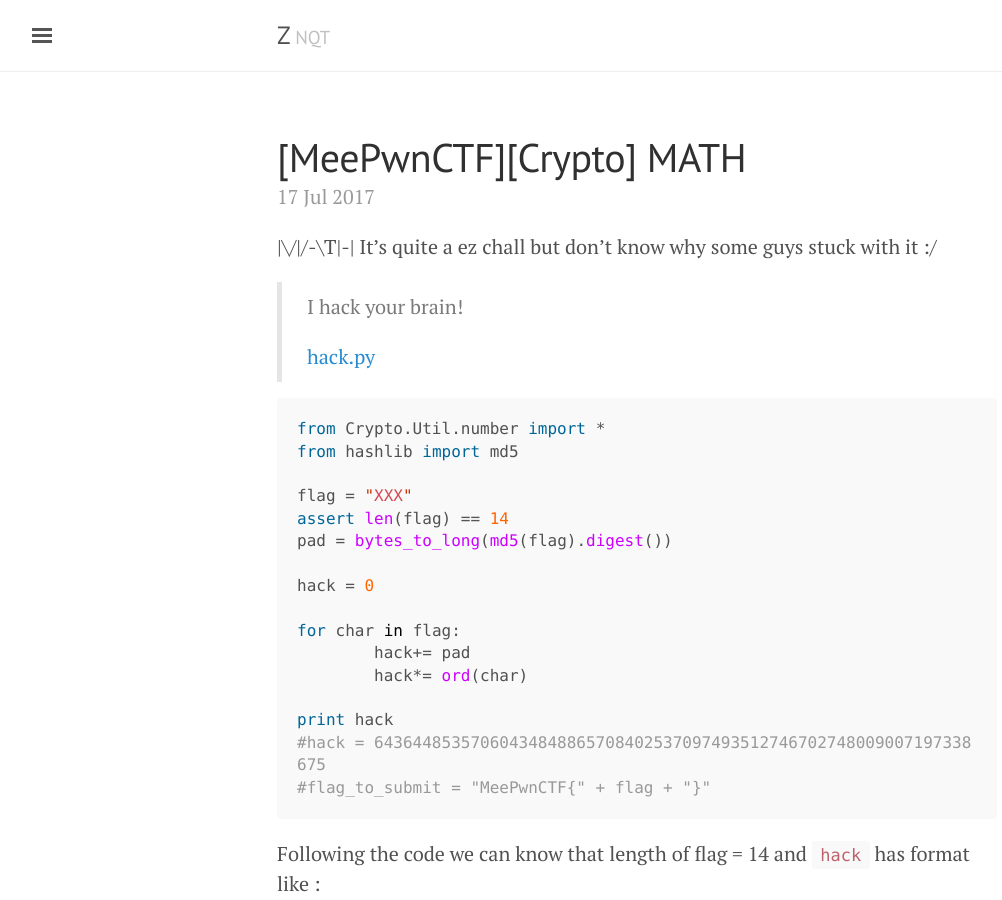
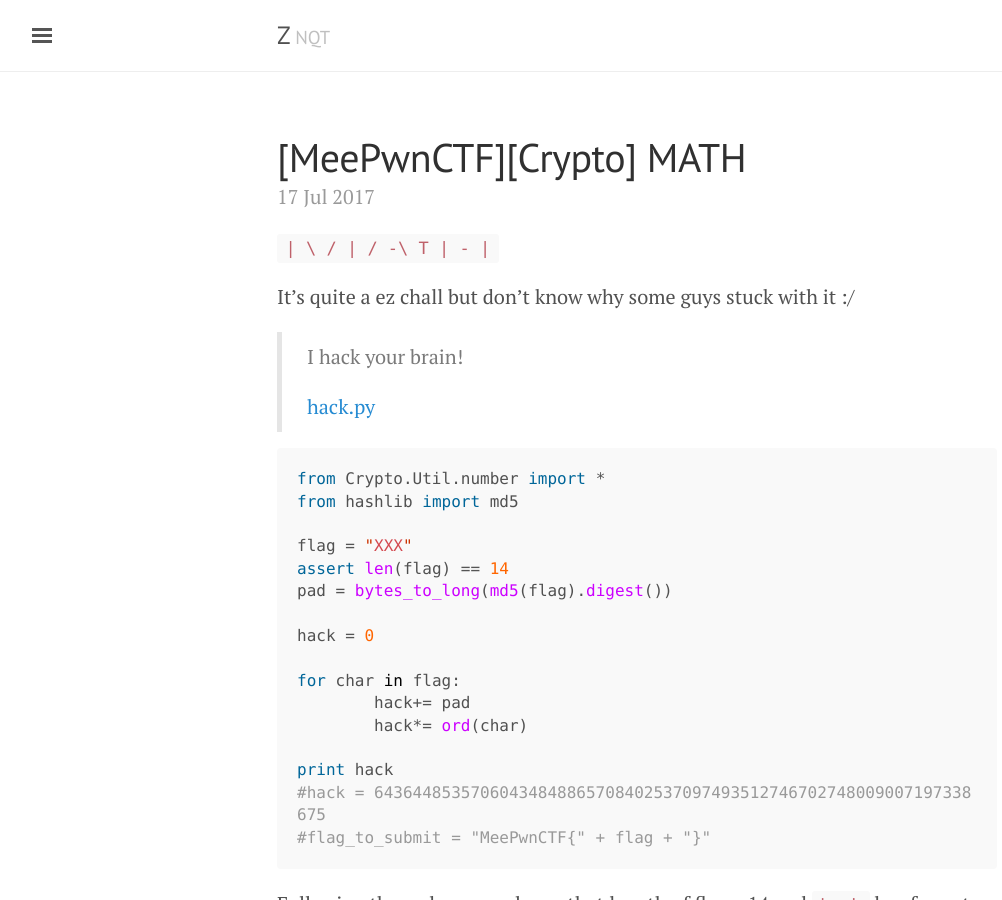
Before and after one commit to znqt/znqt.github.io, a Jekyll site: the page built from _posts/2017-07-17-meepwnctf-crypto-math.md, in a window 1280 px wide and 900 px high. Shown: the whole window, without its empty margins (3-1005 px from the left). Built offline with Jekyll 4.4.1, drawn with Linux system fonts in a browser that asks for light colours.

```diff
--- a/_posts/2017-07-17-meepwnctf-crypto-math.md
+++ b/_posts/2017-07-17-meepwnctf-crypto-math.md
@@ -2,7 +2,8 @@
 layout: post
 title: "[MeePwnCTF][Crypto] MATH"
 ---
-|\/|/-\T|-|
+`| \ / | / -\ T | - |`
+
 It's quite a ez chall but don't know why some guys stuck with it :/
 
 > I hack your brain!
```
